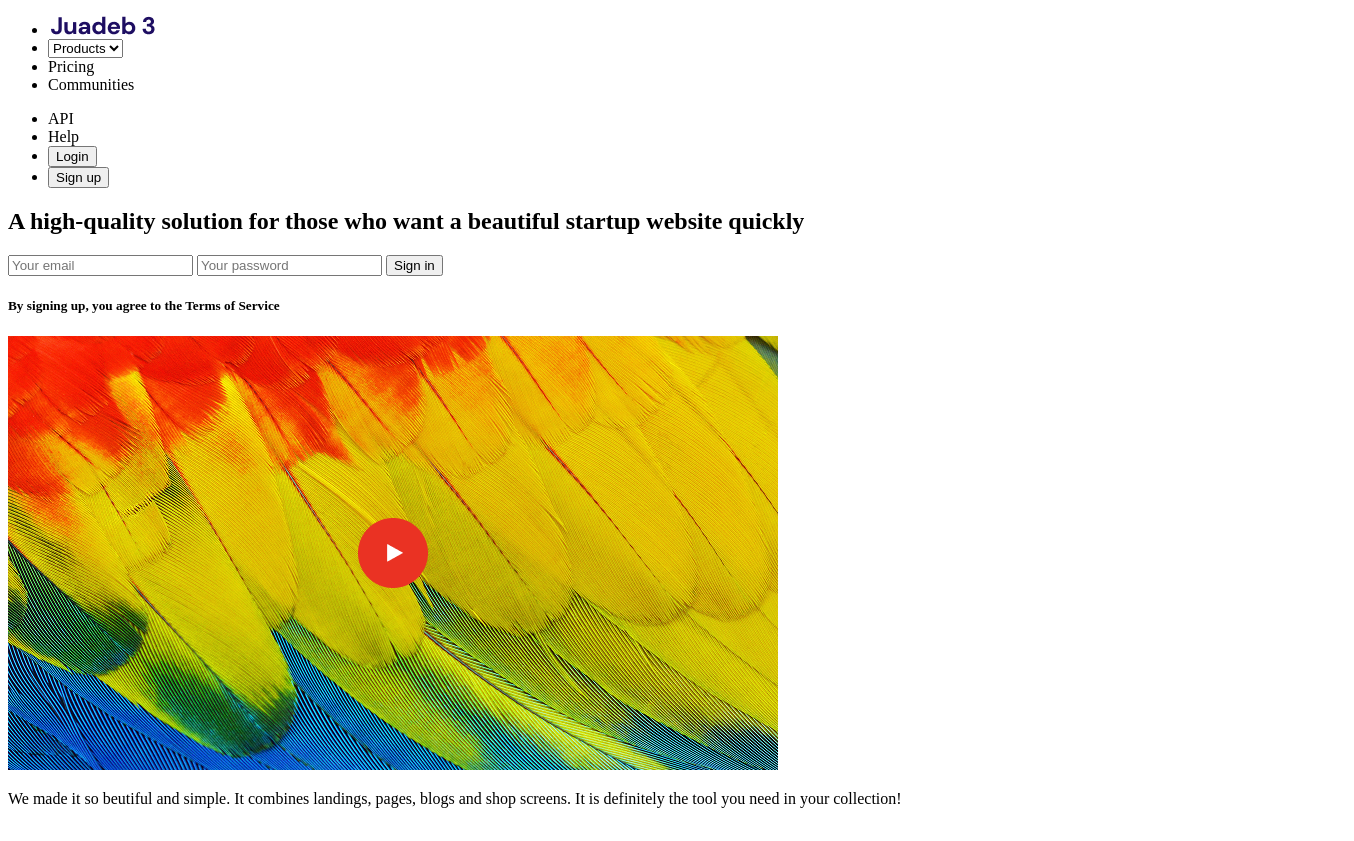
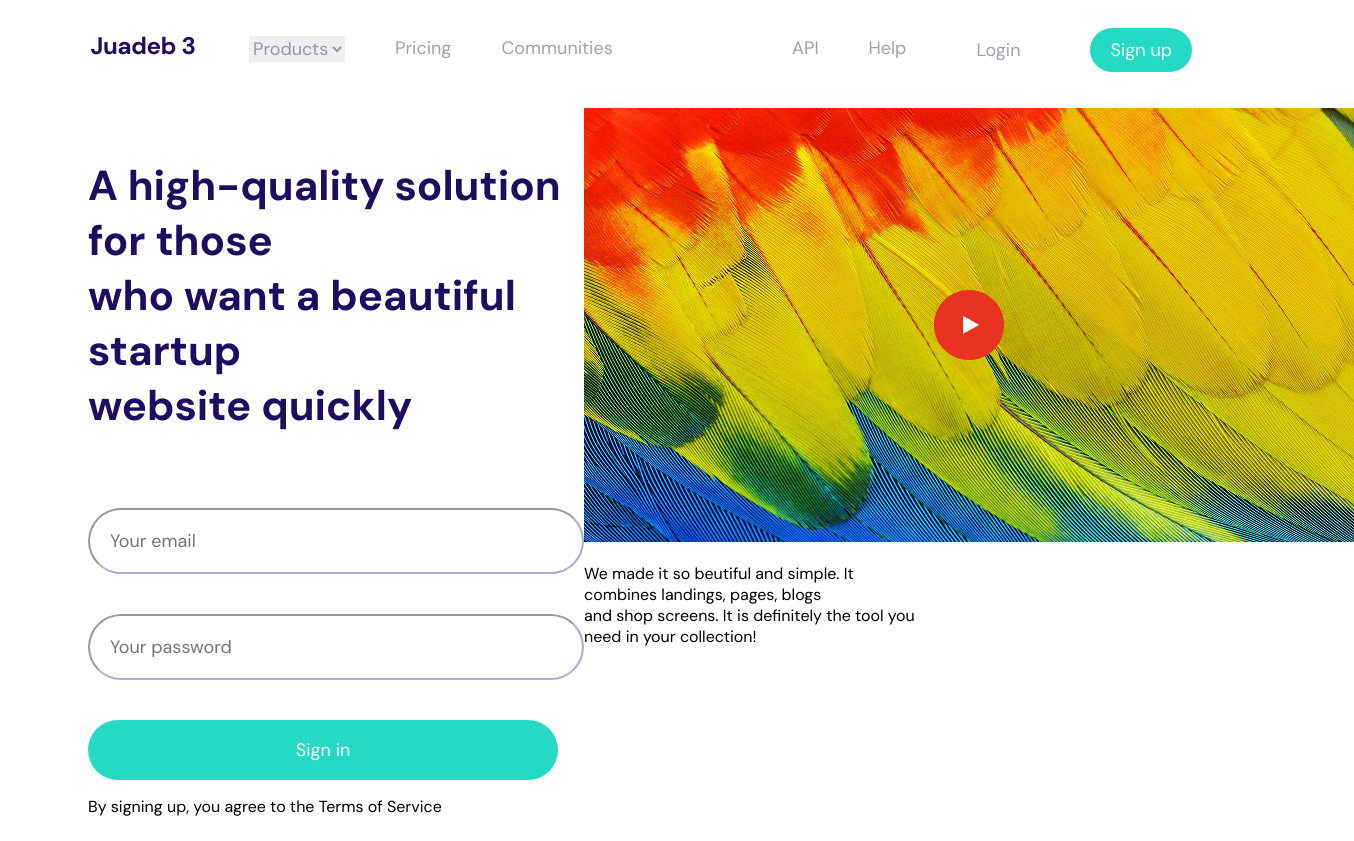
Before and after one commit to KvngSnow/htmlassignment, a plain HTML site: page header1.html in a window 1280 px wide. Shown: the whole page, 1354 px wide, since content can reach past the window. Drawn offline with Linux system fonts and the light colour scheme.

Commit message:
added styling

```diff
--- a/header1.css
+++ b/header1.css
@@ -0,0 +1,122 @@
+@import url('https://fonts.googleapis.com/css2?family=DM+Sans:ital,opsz,wght@0,9..40,100..1000;1,9..40,100..1000&display=swap');
+
+* {
+    font-family: "DM Sans", sans-serif;
+}
+/* naviation bar starts */
+header{
+    display: flex;
+    justify-content: space-between;
+    margin: 20px 80px 20px 40px;
+}
+
+.logo-nav ul{
+    display: flex;
+}
+
+.logo-nav ul li{
+    list-style: none;
+    margin-right: 50px;
+    text-decoration: none;
+    font-size: 18px;
+    color: #15143966;
+}
+
+select{
+    border: none;
+    outline: none;
+    font-size: 18px;
+    color: #15143966;
+}
+
+.btn-sect ul{
+    display: flex;
+}
+.btn-sect ul li{
+    list-style: none;
+    text-decoration: none;
+    font-size: 18px;
+    margin-left: 50px;
+    color: #15143966;
+
+}
+
+.btn-signin, .btn-login{
+    border: none;
+    outline: none;
+    box-shadow: none;
+    background: #25DAC5;
+    color: #fff;
+    padding: 10px 20px;
+    border-radius: 50px;
+    cursor: pointer;
+    font-size: 18px;
+    margin-top: -8px;
+}
+
+.btn-login{
+    color: #15143966;
+    background: #fff;
+}
+
+
+.btn-signin:hover {
+    background: #fff;
+    color: #25DAC5;
+    border: 1px solid #25DAC5;
+}
+
+.btn-login:hover {
+    background: #25DAC5;
+    color: #fff;
+    border-radius: 50px;
+}
+/* navigation bar ends */
+
+/* maiin starts */
+main{
+    display: flex;
+    justify-content: space-between;
+}
+
+.main1 {
+    margin-left: 80px;
+}
+h1 {
+    color: #1E0E62;
+    font-size: 42px;
+    margin-top: 50px;
+}
+
+input{
+    width: 470px;
+    font-size: 18px;
+    height: 60px;
+    border-radius: 50px;
+    color: #15143966;
+    padding-left: 20px;
+    margin-top: 40px;
+    border-color: #15143966;
+}
+
+.btn-sn{
+    width: 470px;
+    font-size: 18px;
+    height: 60px;
+    border-radius: 50px;
+    color: #15143966;
+    border: none;
+    outline: none;
+    box-shadow: none;
+    background: #25DAC5;
+    color: #fff;
+    padding: 10px 20px;
+    cursor: pointer;
+    margin-top: 40px;
+}
+
+.btn-sn:hover {
+    background: #fff;
+    color: #25DAC5;
+    border: 1px solid #25DAC5;
+}
--- a/header1.html
+++ b/header1.html
@@ -10,10 +10,11 @@
     <!-- navigation bar -->
     <header>
         <!-- first nav section  -->
-        <div>
+        <div class="logo-nav">
             <ul>
                 <li><img src="./images/judaeb.png" alt="logo"></li>
-                <li><select>
+                <li>
+                    <select>
                     <option value="Products">Products</option>
                     <option value="Parts">Parts</option>
                     <option value="Ferrari">Ferrari</option>
@@ -23,15 +24,15 @@
             </ul>
         </div>
         <!-- second nav section  -->
-        <div>
+        <div class="btn-sect">
             <ul>
                 <li>API</li>
                 <li>Help</li>
                 <li>
-                    <button>Login</button>
+                    <button class="btn-login">Login</button>
                 </li>
                 <li>
-                    <button>Sign up</button>
+                    <button class="btn-signin">Sign up</button>
                 </li>
             </ul>
         </div>
@@ -40,15 +41,15 @@
      <!-- hero section  -->
      <main>
         <!-- text and form -->
-        <section>
+        <section class="main1">
             <div>
-                <h1>A high-quality solution for those who want a beautiful startup website quickly</h1>
+                <h1>A high-quality solution for those <br>who want a beautiful startup <br>website quickly</h1>
             </div>
             <div>
                 <input type="email" placeholder="Your email">
-                <input type="password" placeholder="Your password">
-                <button>Sign in</button>
-                <h5>By signing up, you agree to the Terms of Service</h5>
+                <br><input type="password" placeholder="Your password">
+                <br><button class="btn-sn">Sign in</button>
+                <p class="p1">By signing up, you agree to the Terms of Service</p>
             </div>
         </section>
         <!-- video/image section  -->
@@ -56,7 +57,7 @@
             <div>
                 <img src="./images/Video.png" alt="video">
             </div>
-            <p> We made it so beutiful and simple. It combines landings, pages, blogs and shop screens. It is definitely the tool you need in your collection! </p>
+            <p> We made it so beutiful and simple. It <br>combines landings, pages, blogs <br>and shop screens. It is definitely the tool you <br>need in your collection! </p>
         </section>
      </main>
      <!-- end of hero sectiom  -->
```
Also changed, not shown: home1.css (line endings or trailing spaces).
